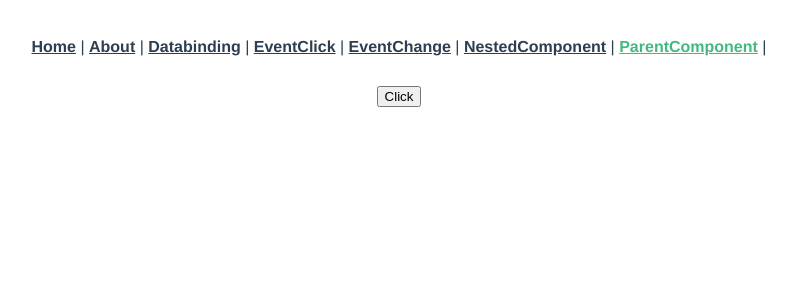
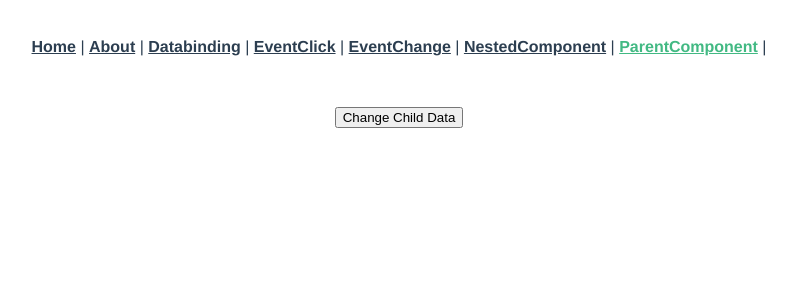
Before and after one commit to ohdowon064/a-week-before-entering-the-vuejs-project, a Vue app: page /parent in a window 1280 px wide. Shown: the top 300 px of the page, without its empty margins (241-1037 px from the left). Built offline with nearby package versions, Linux system fonts and the light colour scheme.

Commit message:
부모가 자식 컴포넌트 데이터 옵션 값 직접 변경

```diff
--- a/src/components/ChildComponent.vue
+++ b/src/components/ChildComponent.vue
@@ -1,13 +1,13 @@
 <template>
-<button type="button" @click="childFunc" ref="btn">Click</button>
+<h1>{{msg}}</h1>
 </template>
 
 <script>
 export default {
   name: "ChildComponent",
-  methods: {
-    childFunc() {
-      console.log("부모에서 직접 발생시킨 이벤트")
+  data() {
+    return {
+      msg: ""
     }
   }
 }
--- a/src/components/ParentComponent.vue
+++ b/src/components/ParentComponent.vue
@@ -1,5 +1,6 @@
 <template>
 <ChildComponent @send-message="sendMessage" ref="childComponent"/>
+  <button type="button" @click="changeChildData">Change Child Data</button>
 </template>
 
 <script>
@@ -7,8 +8,10 @@ import ChildComponent from "@/components/ChildComponent";
 export default {
   name: "ParentComponent",
   components: {ChildComponent},
-  mounted() {
-    this.$refs.childComponent.childFunc();
+  methods: {
+    changeChildData() {
+      this.$refs.childComponent.msg = "부모 컴포넌트가 변경한 데이터"
+    }
   }
 }
 </script>
```
